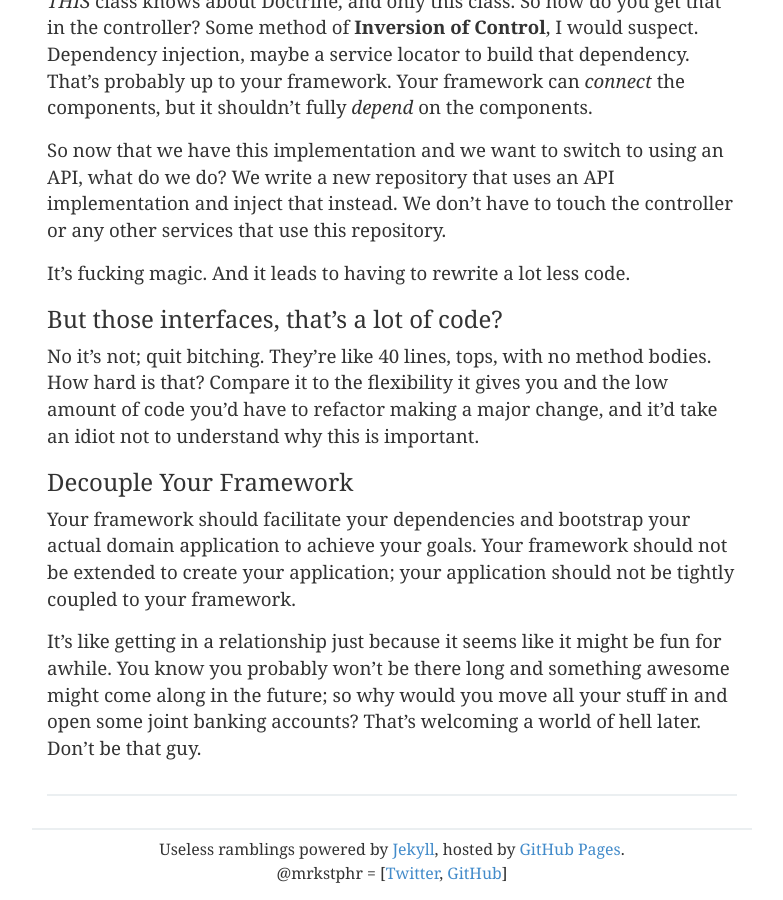
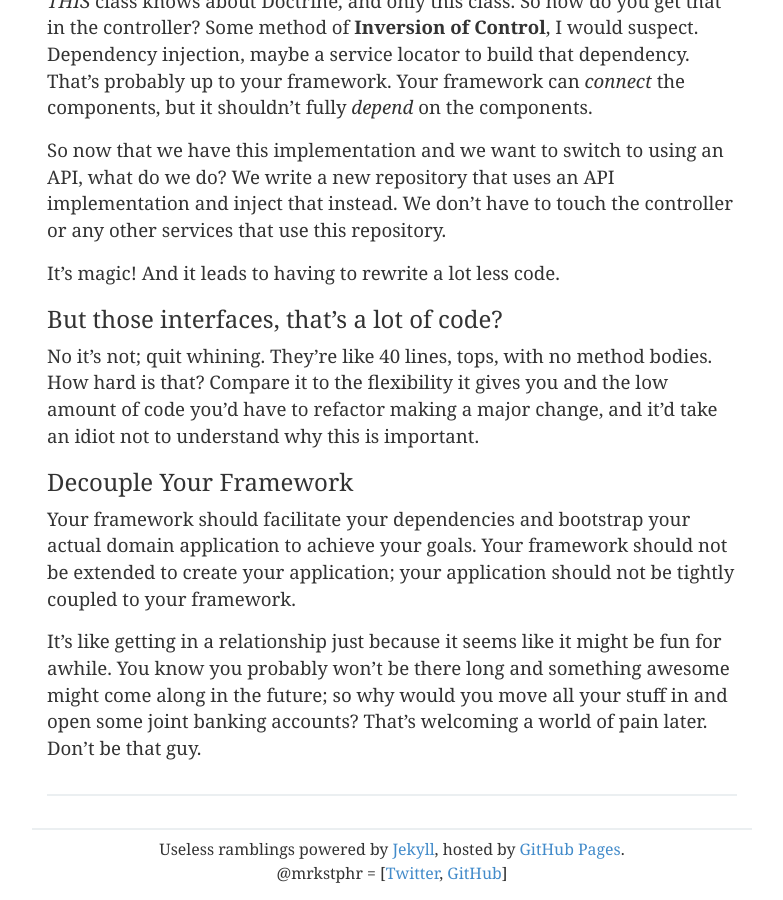
Before and after one commit to mrkrstphr/mrkrstphr.github.io, a Jekyll site: the page built from _posts/2013-11-27-decoupling-the-framework.md, in a window 1280 px wide and 900 px high, scrolled down 3262 px. Shown: the whole window, without its empty margins (248-1031 px from the left). Built offline with Jekyll 4.4.1, drawn with Linux system fonts in a browser that asks for light colours; Markdown is read by kramdown in place of the engine named in the settings; comment, search, counter and statistics services are not loaded; some of the changed text lies outside the part shown.

Commit message:
cleaning up the language, as requested

```diff
--- a/_posts/2013-11-27-decoupling-the-framework.md
+++ b/_posts/2013-11-27-decoupling-the-framework.md
@@ -73,7 +73,7 @@ class Customer
 }
 {% endhighlight %}
 
-This `Customer` object has absolutely no idea how the hell it gets its data, and it likes it that way. And when you
+This `Customer` object has absolutely no idea how it gets its data, and it likes it that way. And when you
 decide your ditching your ORM for something else, you'll like it too.
 
 ### ORMs
@@ -86,7 +86,7 @@ This means your services, controllers, etc should have no idea you're using doct
 an interface that they require, and whatever you give them, as long as it conforms to that interface, should be
 peaches and gravy.
 
-### So how the hell do you use something like Doctrine?
+### So how do you use something like Doctrine?
 
 Doctrine comes with a spiffy `EntityManager` that works as a **unit of work**. This is something your code should
 know nothing about.
@@ -149,11 +150,11 @@ So now that we have this implementation and we want to switch to using an API, w
 repository that uses an API implementation and inject that instead. We don't have to touch the controller or any other
 services that use this repository.
 
-It's fucking magic. And it leads to having to rewrite a lot less code.
+It's magic! And it leads to having to rewrite a lot less code.
 
 ### But those interfaces, that's a lot of code?
 
-No it's not; quit bitching. They're like 40 lines, tops, with no method bodies. How hard is that? Compare it to the
+No it's not; quit whining. They're like 40 lines, tops, with no method bodies. How hard is that? Compare it to the
 flexibility it gives you and the low amount of code you'd have to refactor making a major change, and it'd take an
 idiot not to understand why this is important.
 
@@ -165,4 +166,4 @@ your framework.
 
 It's like getting in a relationship just because it seems like it might be fun for awhile. You know you probably won't
 be there long and something awesome might come along in the future; so why would you move all your stuff in and open
-some joint banking accounts? That's welcoming a world of hell later. Don't be that guy.
+some joint banking accounts? That's welcoming a world of pain later. Don't be that guy.
```
Also changed, not shown: other parts of _posts/2013-11-27-decoupling-the-framework.md (+3 -2 lines).
